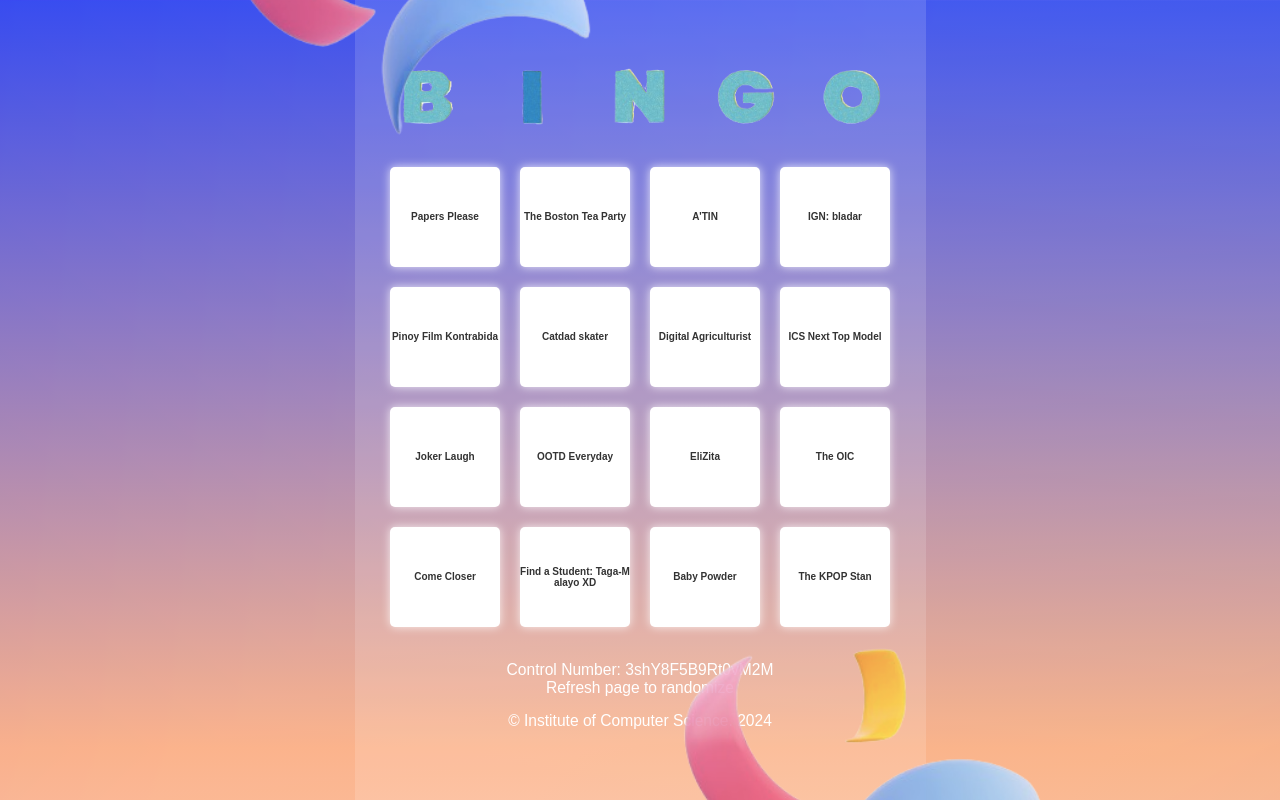
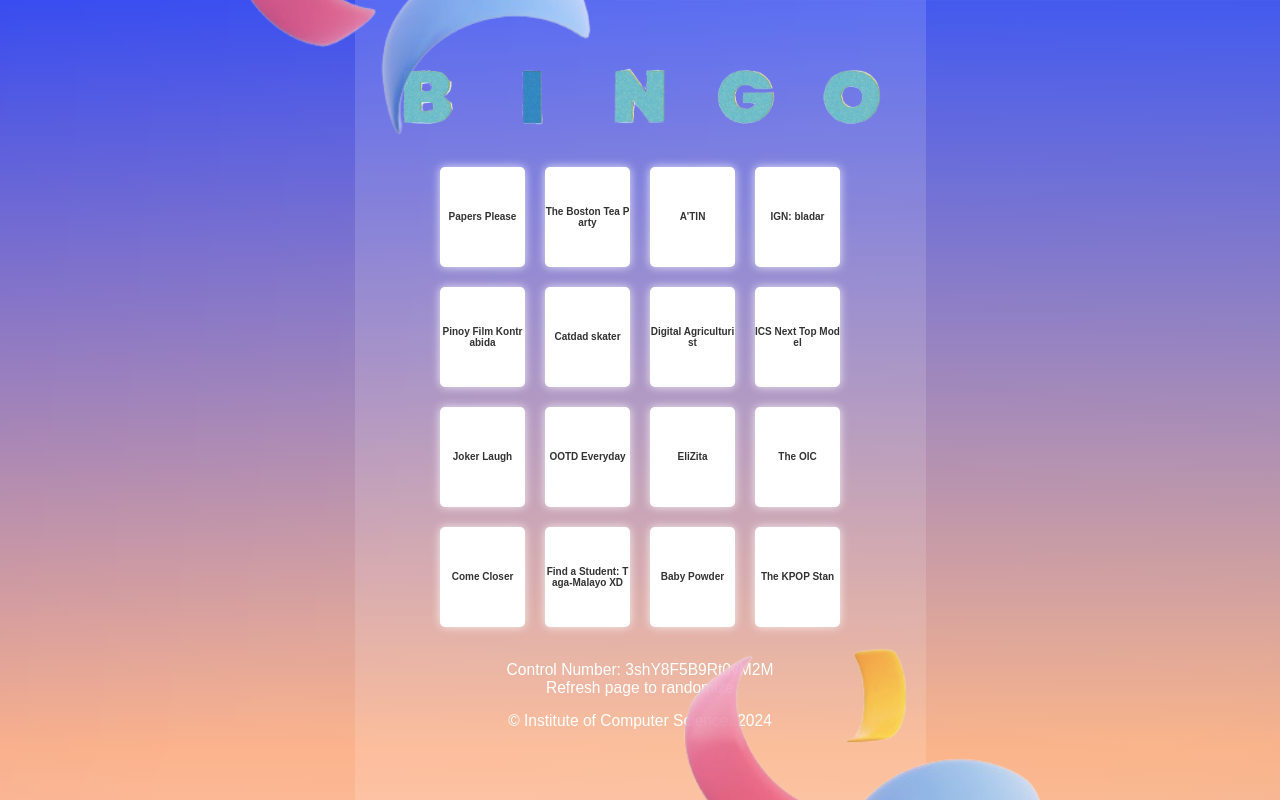
Before and after one commit to ics-socials/icsbingo, a React (Create React App) app: page / in a window 1280 px wide. Shown: the top 800 px of the page. Built offline with nearby package versions, Linux system fonts and the light colour scheme.

Commit message:
fixed an error

```diff
--- a/package.json
+++ b/package.json
@@ -40,6 +40,6 @@
     ]
   },
   "devDependencies": {
-    "gh-pages": "^6.1.1"
+    "gh-pages": "^6.3.0"
   }
 }
--- a/src/App.js
+++ b/src/App.js
@@ -65,7 +65,7 @@ function App() {
     23: "Papers Please",
     24: "FatherFigure02",
     25: "Baby Powder",
-    26: "Pokemon #445 or #316",
+    26: "Pokemon #445 or #319",
     27: "Joker Laugh",
     28: "Steam Deck + GPD",
     29: "ICS Next Top Model",
--- a/src/index.css
+++ b/src/index.css
@@ -53,7 +53,7 @@ h1 {
   display: grid;
   grid-template-columns: repeat(4, 1fr);
   gap: 20px;
-  width: 500px;
+  width: 400px;
   margin-top: 20px;
 }
 
```
Also changed, not shown: 1 other file (tests, documents, lock files or other folders).
